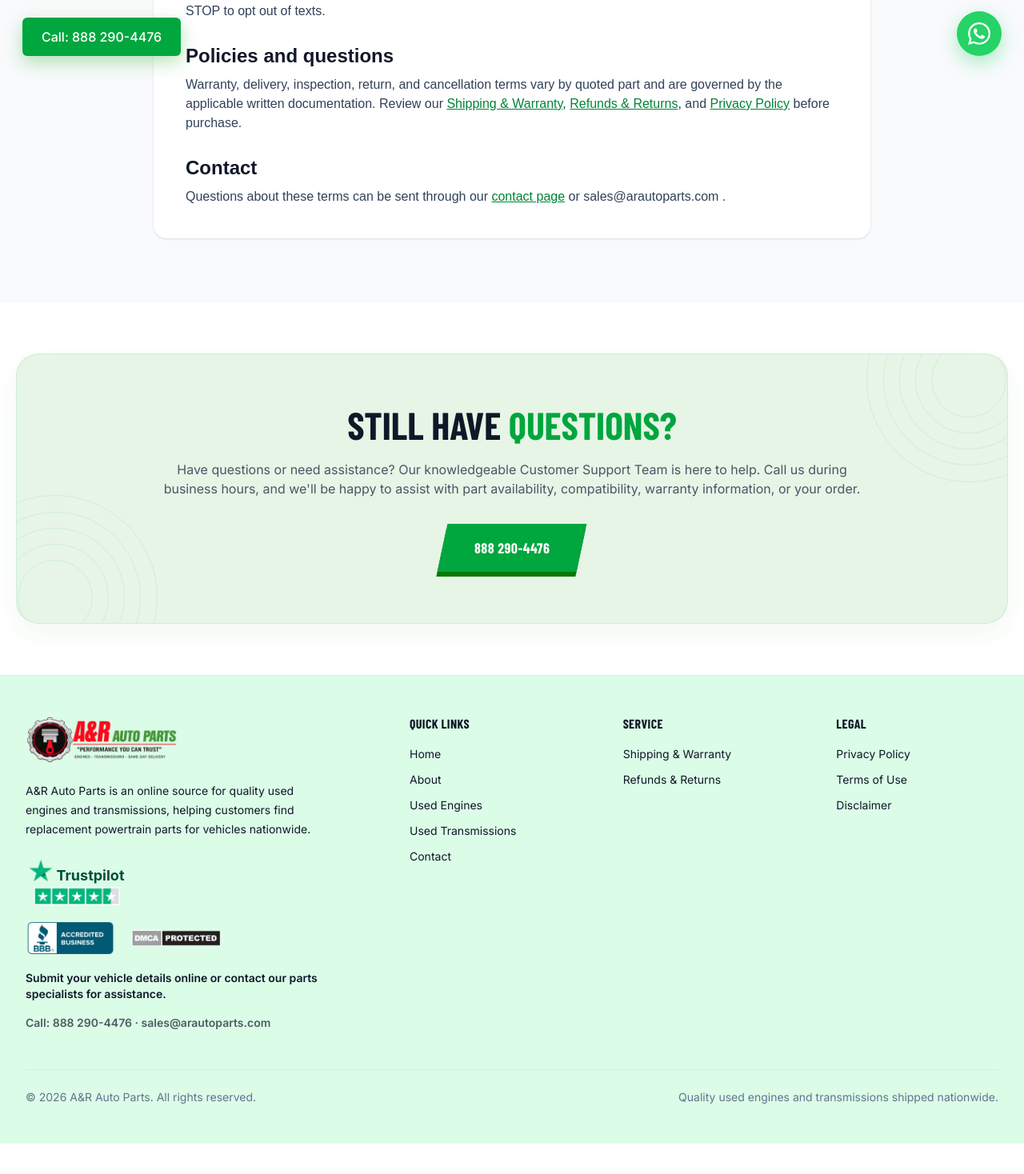
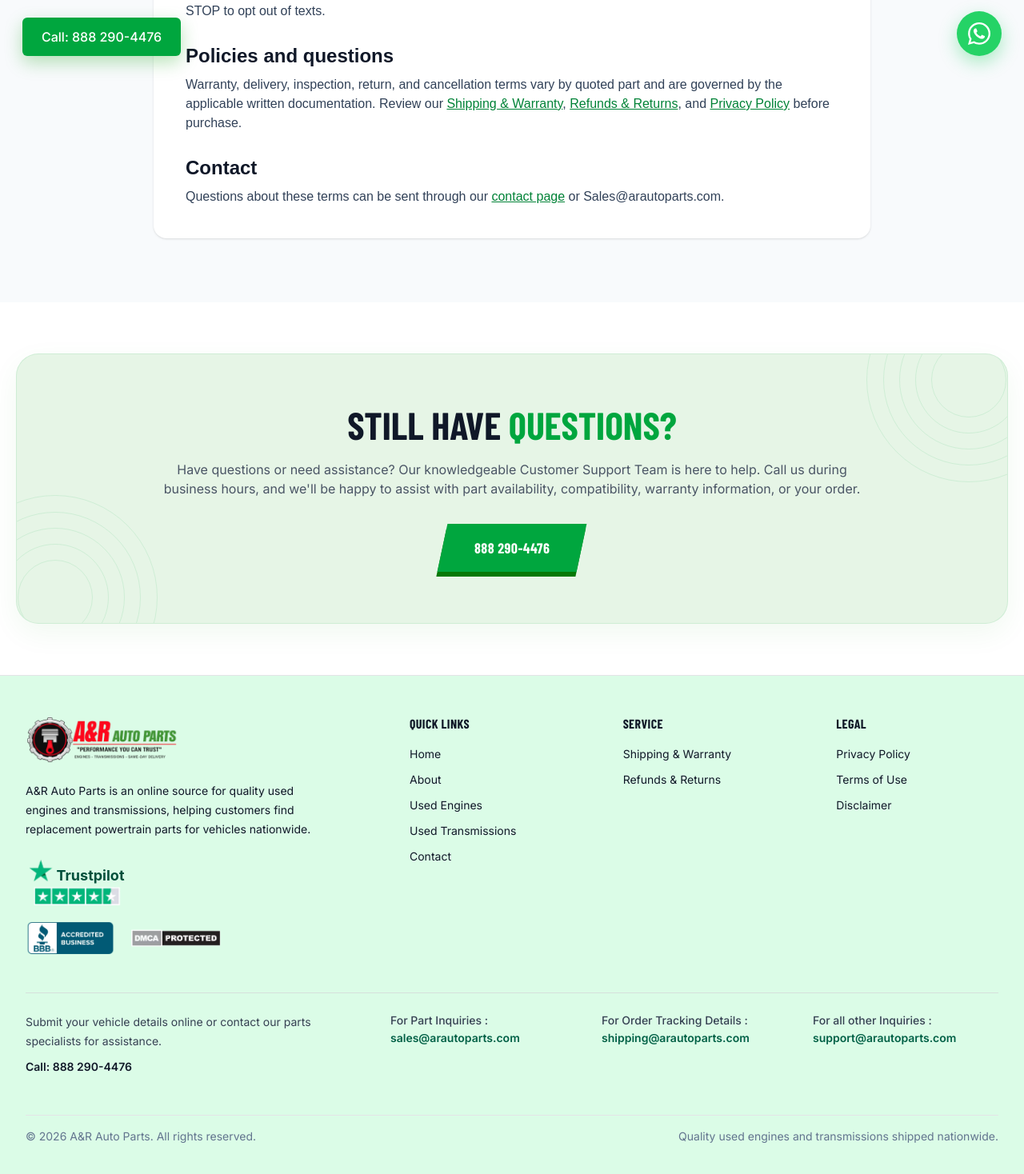
Before and after one commit to FR-Rifat/kiran_iqbal-updated, a Next.js app: page /terms in a window 1280 px wide. Shown: the part 702-2170 px from the top of the page at 80% size. Before the commit the page ends 2132 px from the top, so only its background shows below. Built offline with nearby package versions, Linux system fonts and the light colour scheme; no server answers; a web font is replaced by a local one.

Commit message:
feat: implement business configuration and add contact, banner, and WhatsApp support components

```diff
--- a/src/Content/data.ts
+++ b/src/Content/data.ts
@@ -265,6 +265,11 @@ See our Warranty Policy page for details.`
 export const footerData = {
   description: "A&R Auto Parts is an online source for quality used engines and transmissions, helping customers find replacement powertrain parts for vehicles nationwide.",
   hours: "Submit your vehicle details online or contact our parts specialists for assistance.",
+  emailInquiries: [
+    { label: "For Part Inquiries", email: "sales@arautoparts.com" },
+    { label: "For Order Tracking Details", email: "shipping@arautoparts.com" },
+    { label: "For all other Inquiries", email: "support@arautoparts.com" },
+  ],
   quickLinks: [
     { label: "Home", href: "/" },
     { label: "About", href: "/about" },
--- a/src/app/contact/page.tsx
+++ b/src/app/contact/page.tsx
@@ -14,9 +14,9 @@ export default function ContactPage() {
       <ContactHero />
       <ContactContent />
       {business.address && <div className="bg-[#E6F5E6]">
-        <Map/>
+        <Map />
       </div>}
-      <FinalCTA />
+      {/* <FinalCTA /> */}
     </main>
   );
 }
--- a/src/components/sheard/Footer.tsx
+++ b/src/components/sheard/Footer.tsx
@@ -106,26 +106,6 @@ const Footer = () => {
                   />
                 </div>
               </div>
-
-            <div className="font-['Inter'] text-sm font-semibold leading-5 text-gray-900">
-              <div>{footerData.hours}</div>
-              <div className="text-gray-900/70 mt-4 hover:underline">
-                Call: {" "}
-                {business.phone ? (
-                  <a
-                    href={`tel:${business.phone}`}
-                    aria-label={`Call ${business.phone}`}
-                  >
-                    {business.phone}
-                  </a>
-                ) : null}
-                {business.phone && business.email ? " · " : null}
-                {business.email ?? null}
-                {!business.phone && !business.email
-                  ? "Contact details are available on our contact page."
-                  : null}
-              </div>
-            </div>
             </div>
 
             <div className="grid flex-1 grid-cols-1 gap-10 sm:grid-cols-3 lg:gap-16 lg:pl-12">
@@ -135,7 +115,42 @@ const Footer = () => {
             </div>
           </div>
 
-        <div className="flex flex-col gap-3 border-t border-zinc-200 pt-6 sm:flex-row sm:items-center sm:justify-between">
+          {/* Contact Details: Hours & Call on Left, Email Inquiries on Right */}
+          <div className="flex flex-col gap-6 border-t border-zinc-300/70 pt-6 lg:flex-row lg:items-start lg:justify-between">
+            <div className="flex w-full flex-col font-['Inter'] text-sm leading-6 text-gray-900 lg:w-96">
+              <div className="text-gray-700">{footerData.hours}</div>
+              {business.phone && (
+                <div className="mt-2 font-semibold text-gray-900">
+                  Call:{" "}
+                  <a
+                    href={`tel:${business.phone}`}
+                    aria-label={`Call ${business.phone}`}
+                    className="text-gray-900 transition-colors hover:text-green-700 hover:underline"
+                  >
+                    {business.phone}
+                  </a>
+                </div>
+              )}
+            </div>
+
+            <div className="grid flex-1 grid-cols-1 gap-5 sm:grid-cols-3 lg:gap-8 lg:pl-12">
+              {footerData.emailInquiries?.map((item) => (
+                <div key={item.label} className="flex flex-col items-start font-['Inter'] text-sm leading-5">
+                  <span className="font-medium text-gray-700">
+                    {item.label} :
+                  </span>
+                  <a
+                    href={`mailto:${item.email}`}
+                    className="mt-0.5 font-semibold text-emerald-800 transition-colors hover:text-green-600 hover:underline break-all"
+                  >
+                    {item.email}
+                  </a>
+                </div>
+              ))}
+            </div>
+          </div>
+
+          <div className="flex flex-col gap-3 border-t border-zinc-200 pt-4 sm:flex-row sm:items-center sm:justify-between">
             <p className="font-['Inter'] text-sm font-normal leading-5 text-slate-500">
               {footerData.copyright}
             </p>
--- a/src/components/sheard/WhatsAppButton.tsx
+++ b/src/components/sheard/WhatsAppButton.tsx
@@ -1,27 +1,32 @@
 import { FaWhatsapp } from "react-icons/fa";
+import { business } from "@/lib/business";
 
-const WHATSAPP_NUMBER = process.env.NEXT_PUBLIC_WHATSAPP_NUMBER;
 const WHATSAPP_MESSAGE = "Hi! I need help finding a used engine or transmission.";
 
 export default function WhatsAppButton() {
-  const hasWhatsAppNumber = Boolean(WHATSAPP_NUMBER);
-  const href = hasWhatsAppNumber
-    ? `https://wa.me/${WHATSAPP_NUMBER}?text=${encodeURIComponent(WHATSAPP_MESSAGE)}`
-    : "/contact";
+  const rawNumber =
+    process.env.NEXT_PUBLIC_WHATSAPP_NUMBER ||
+    (business.phone ? business.phone.replace(/\D/g, "") : "18882904476");
+
+  // Ensure international format for US (10 digits -> prepend 1)
+  const whatsappNumber =
+    rawNumber.length === 10 ? `1${rawNumber}` : rawNumber;
+
+  const href = `https://wa.me/${whatsappNumber}?text=${encodeURIComponent(
+    WHATSAPP_MESSAGE
+  )}`;
 
   return (
     <a
       href={href}
-      target={hasWhatsAppNumber ? "_blank" : undefined}
-      rel={hasWhatsAppNumber ? "noopener noreferrer" : undefined}
-      aria-label={hasWhatsAppNumber ? "Chat with A&R Auto Parts on WhatsApp" : "Contact A&R Auto Parts"}
-      title={hasWhatsAppNumber ? "Chat on WhatsApp" : "Contact us"}
+      target="_blank"
+      rel="noopener noreferrer"
+      aria-label="Chat with A&R Auto Parts on WhatsApp"
+      title="Chat on WhatsApp"
       className="whatsapp-intro fixed bottom-5 right-5 z-50 inline-flex size-14 items-center justify-center rounded-full bg-[#25D366] text-white shadow-[0_8px_22px_rgba(37,211,102,.38)] transition duration-200 hover:scale-105 hover:bg-[#20bd5a] active:scale-95 focus-visible:outline focus-visible:outline-4 focus-visible:outline-offset-4 focus-visible:outline-[#25D366] sm:bottom-7 sm:right-7"
     >
       <FaWhatsapp aria-hidden className="size-8" />
-      <span className="sr-only">
-        {hasWhatsAppNumber ? "Open WhatsApp chat" : "Open contact page"}
-      </span>
+      <span className="sr-only">Open WhatsApp chat</span>
     </a>
   );
 }
--- a/src/features/Contact/components/ContactContent.tsx
+++ b/src/features/Contact/components/ContactContent.tsx
@@ -3,6 +3,7 @@
 import QuoteForm from "@/components/sheard/QuoteForm";
 import { FiMail, FiMapPin, FiPhone } from "react-icons/fi";
 import { business } from "@/lib/business";
+import { footerData } from "@/Content/data";
 
 const ContactContent = () => {
   return (
@@ -22,16 +23,21 @@ const ContactContent = () => {
             </ContactCard>
           )}
 
-          {business.email && (
           <ContactCard icon={FiMail} title="Email Us">
+            <div className="flex flex-col gap-2">
+              {footerData.emailInquiries?.map((item) => (
+                <div key={item.label} className="flex flex-col sm:flex-row sm:items-baseline gap-0.5 sm:gap-1.5 leading-snug">
+                  <span className="font-semibold text-gray-800 text-sm">{item.label} :</span>
                   <a
-                href={`mailto:${business.email}`}
-                className="transition-colors duration-200 hover:text-green-600"
+                    href={`mailto:${item.email}`}
+                    className="font-medium text-emerald-800 transition-colors duration-200 hover:text-green-600 hover:underline break-all"
                   >
-                {business.email}
+                    {item.email}
                   </a>
+                </div>
+              ))}
+            </div>
           </ContactCard>
-          )}
 
           {business.phone && (
             <ContactCard icon={FiPhone} title="Call Us">
@@ -74,8 +80,7 @@ function ContactCard({
 }: CardProps) {
   return (
     <div
-      className={`flex min-h-30 items-center gap-5 rounded-xl bg-white px-5 py-6 sm:px-7 ${
-        bordered
+      className={`flex min-h-28 items-start sm:items-center gap-5 rounded-xl bg-white px-5 py-6 sm:px-7 ${bordered
           ? "border border-slate-200 shadow-[0_2px_8px_rgba(15,23,42,0.04)]"
           : ""
         }`}
@@ -84,7 +89,7 @@ function ContactCard({
         <Icon aria-hidden className="size-6" />
       </div>
 
-      <div className="min-w-0">
+      <div className="min-w-0 flex-1">
         <p className="font-['Barlow_Condensed'] text-xl font-bold text-gray-900">
           {title}
         </p>
--- a/src/features/Home/components/Banner.tsx
+++ b/src/features/Home/components/Banner.tsx
@@ -4,6 +4,7 @@ import { FiShield, FiTruck, FiCheckCircle, FiCreditCard } from "react-icons/fi";
 import QuoteForm from "@/components/sheard/QuoteForm";
 import { useQuoteModal } from "@/components/sheard/QuoteModal";
 import Button from "@/components/ui/button";
+import { business } from "@/lib/business";
 
 const Hero = () => {
   const trustItems = [
@@ -71,9 +72,10 @@ const Hero = () => {
             <Button
               variant="secondary"
               showIcon={false}
-              className="hidden lg:block cursor-pointer mt-2 lg:mt-0"
+              href={`tel:${business.phone}`}
+              className="hidden lg:inline-flex cursor-pointer mt-2 lg:mt-0"
             >
-              Call 888 290-4476
+              Call {business.phone}
             </Button>
           </div>
         </div>
--- a/src/lib/business.ts
+++ b/src/lib/business.ts
@@ -6,7 +6,12 @@ export const business = {
   serviceArea: "United States",
   // Add verified values in the deployment environment before enabling ads.
   phone: process.env.NEXT_PUBLIC_BUSINESS_PHONE ?? "888 290-4476",
-  email: process.env.NEXT_PUBLIC_BUSINESS_EMAIL ?? " sales@arautoparts.com ",
+  email: process.env.NEXT_PUBLIC_BUSINESS_EMAIL ?? "Sales@arautoparts.com",
+  emails: {
+    parts: "Sales@arautoparts.com",
+    tracking: "Shipping@arautoparts.com",
+    support: "Support@arautoparts.com",
+  },
   address:
     process.env.NEXT_PUBLIC_BUSINESS_ADDRESS ??
     "9801 Westheimer Rd, Suite # 444, Houston TX 77042",
```
Lines whose indentation alone changed are shown as unchanged.
